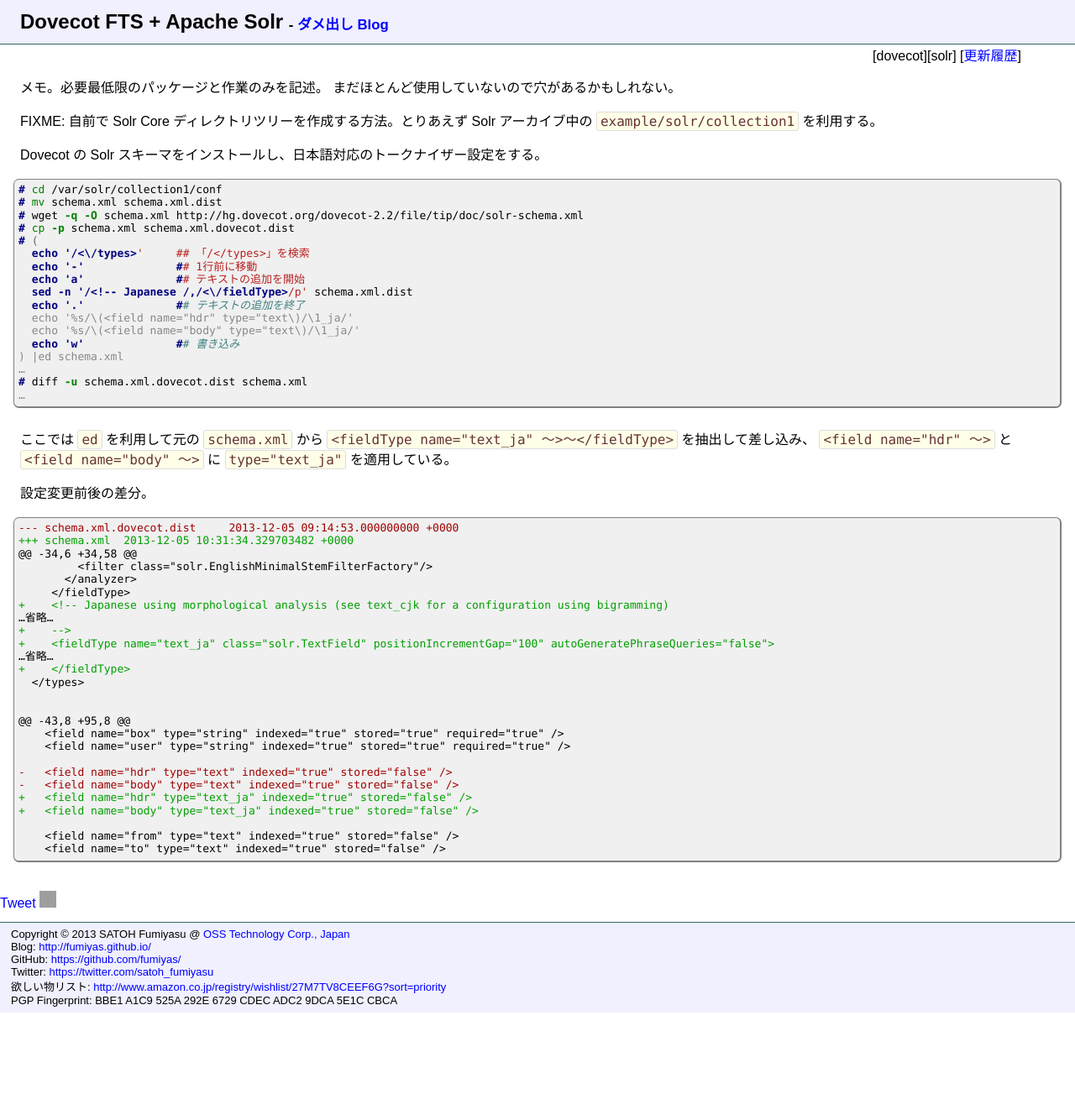
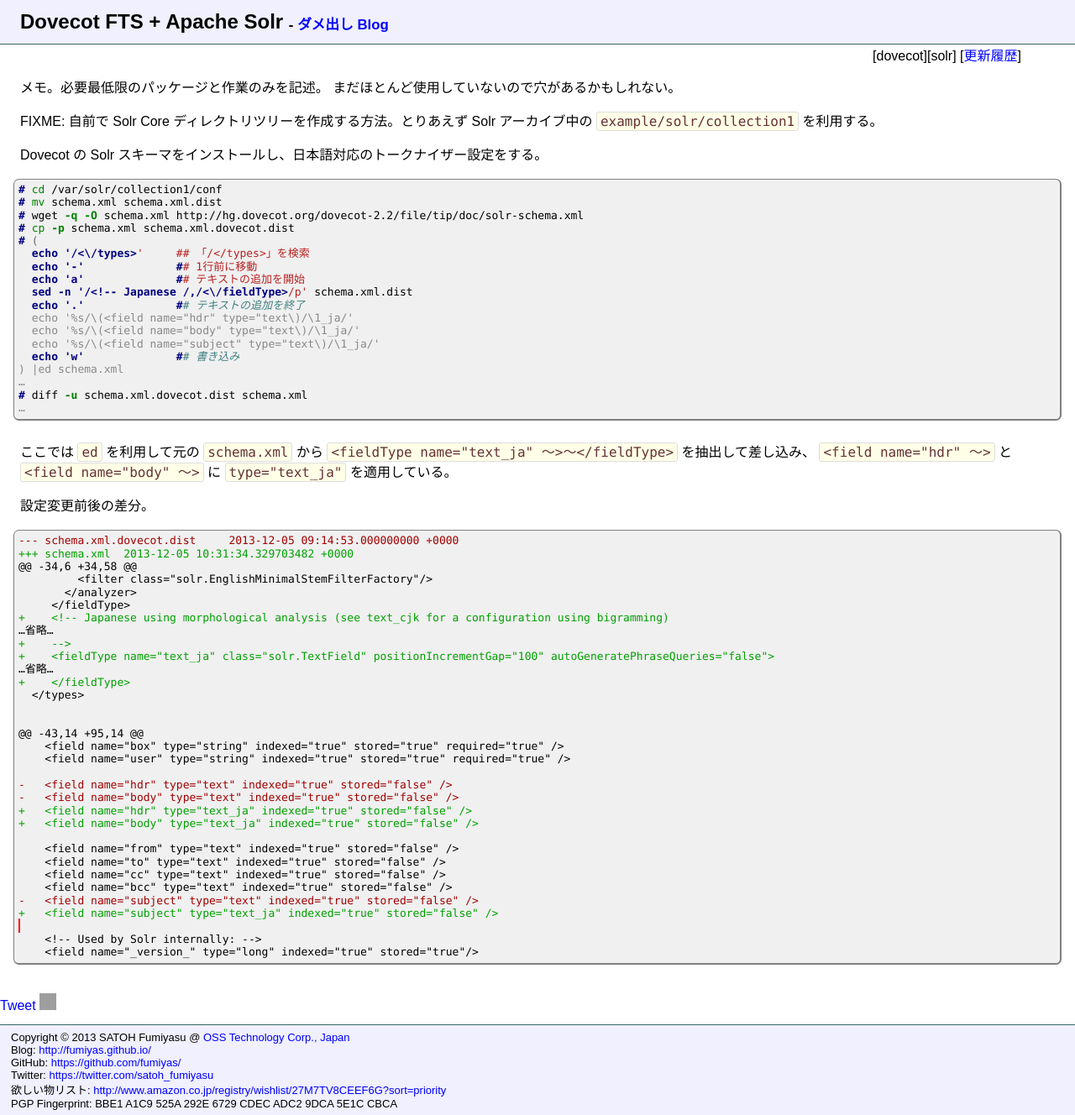
Before and after one commit to fumiyas/fumiyas.github.io, a Jekyll site: the page built from draft/dovecot-fts-solr.md, in a window 1280 px wide. Shown: the whole page at 84% size. Built offline with Jekyll 4.4.1, drawn with Linux system fonts in a browser that asks for light colours; Markdown is read by kramdown in place of the engine named in the settings; comment, search, counter and statistics services are not loaded; before the commit the page ends 1206 px from its top, so only the background shows below that; grey boxes are pictures that could not be loaded.

Commit message:
Set text="text_ja" for <field name="subject">

````diff
--- a/draft/dovecot-fts-solr.md
+++ b/draft/dovecot-fts-solr.md
@@ -25,6 +25,7 @@ Dovecot の Solr スキーマをインストールし、日本語対応のトー
   echo '.'		## テキストの追加を終了
   echo '%s/\(<field name="hdr" type="text\)/\1_ja/'
   echo '%s/\(<field name="body" type="text\)/\1_ja/'
+  echo '%s/\(<field name="subject" type="text\)/\1_ja/'
   echo 'w'		## 書き込み
 ) |ed schema.xml
 …
@@ -55,7 +56,7 @@ Dovecot の Solr スキーマをインストールし、日本語対応のトー
   </types>
 
 
-@@ -43,8 +95,8 @@
+@@ -43,14 +95,14 @@
     <field name="box" type="string" indexed="true" stored="true" required="true" />
     <field name="user" type="string" indexed="true" stored="true" required="true" />
 
@@ -66,4 +67,11 @@ Dovecot の Solr スキーマをインストールし、日本語対応のトー
 
     <field name="from" type="text" indexed="true" stored="false" />
     <field name="to" type="text" indexed="true" stored="false" />
+    <field name="cc" type="text" indexed="true" stored="false" />
+    <field name="bcc" type="text" indexed="true" stored="false" />
+-   <field name="subject" type="text" indexed="true" stored="false" />
++   <field name="subject" type="text_ja" indexed="true" stored="false" />
+
+    <!-- Used by Solr internally: -->
+    <field name="_version_" type="long" indexed="true" stored="true"/>
 ```
````
